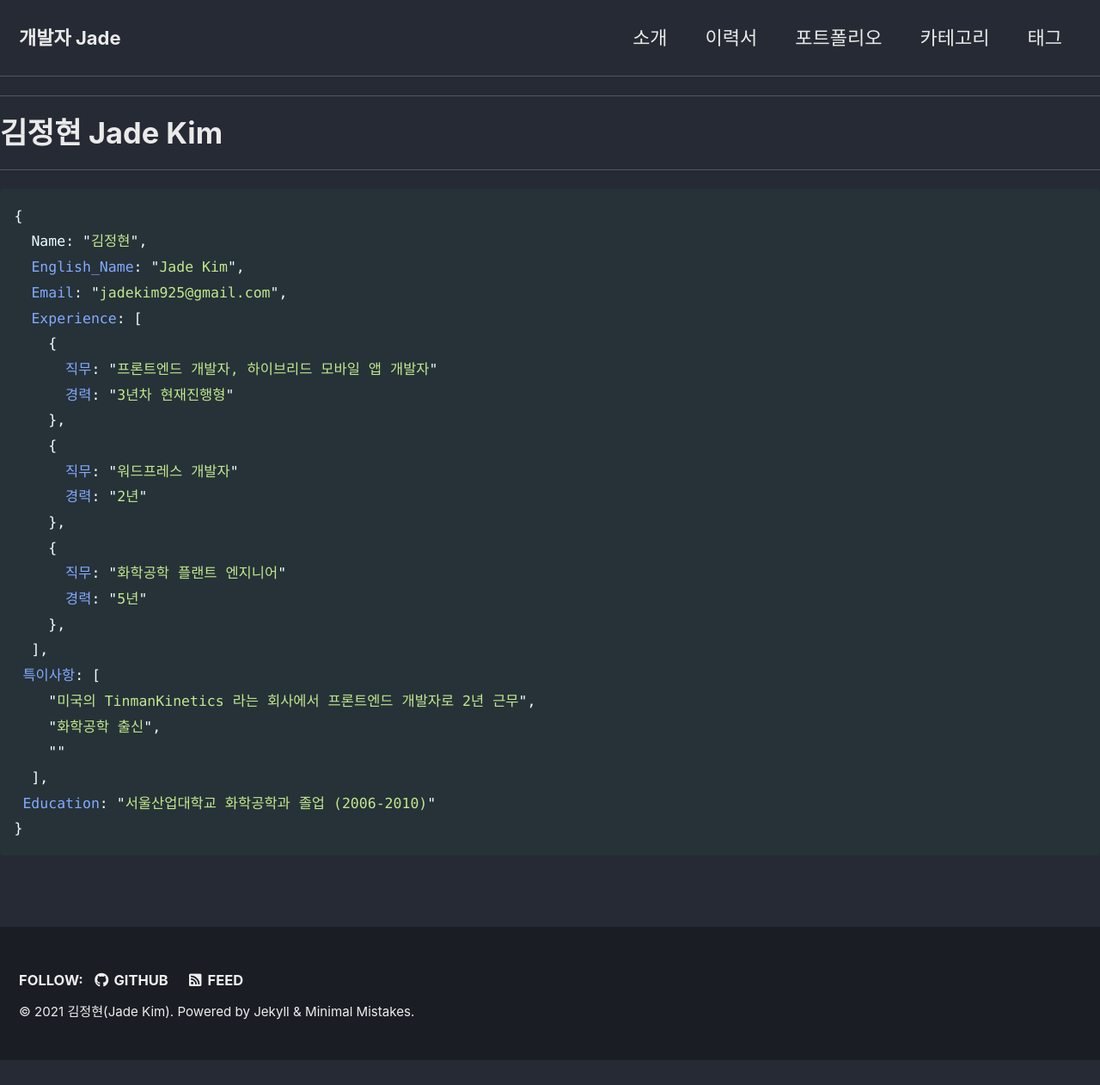
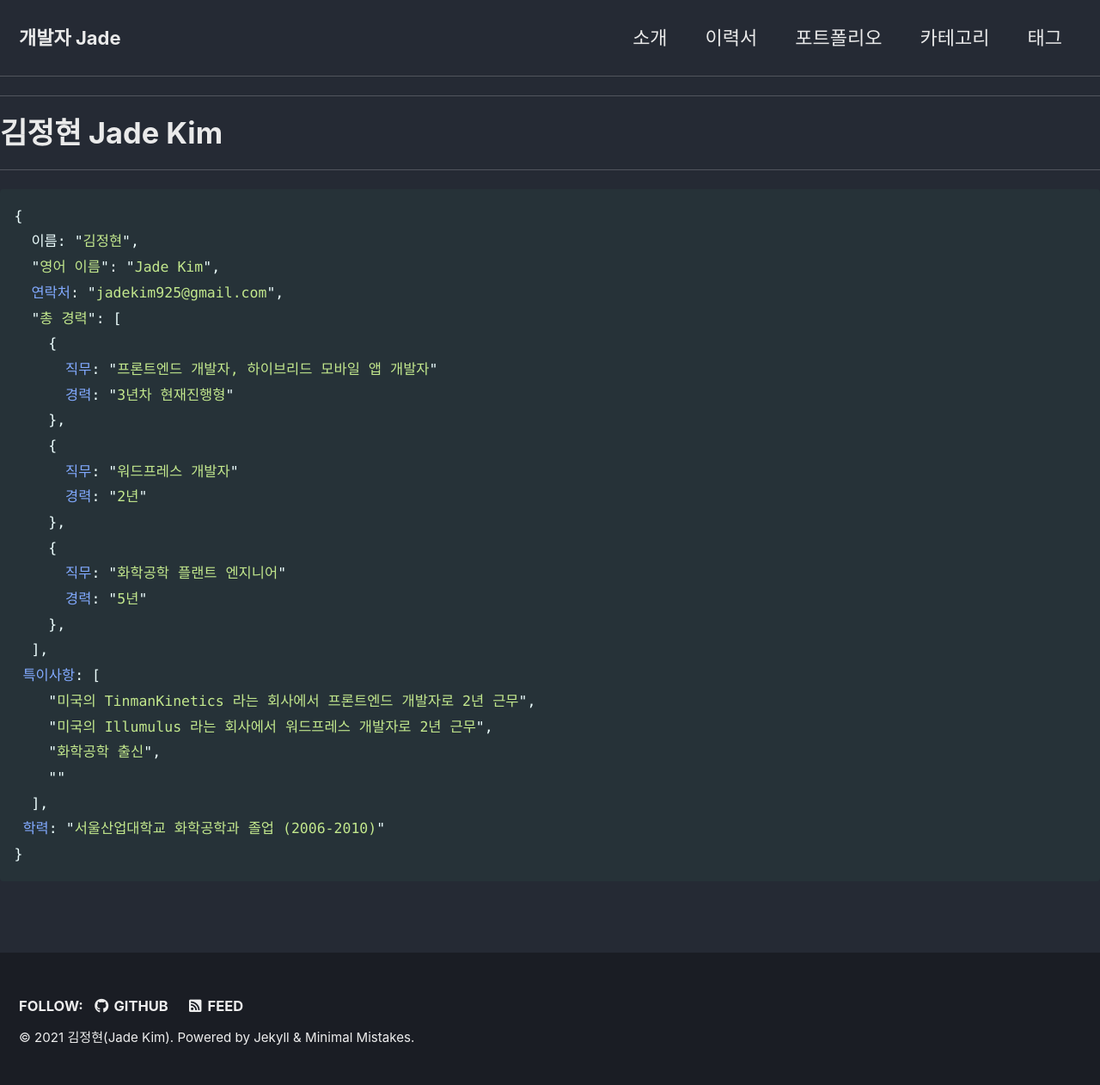
Before and after one commit to trevino-kim/github.io, a Jekyll site: the page built from _pages/about.md, in a window 1280 px wide. Shown: the whole page at 86% size. Built offline with Jekyll 4.4.1, drawn with Linux system fonts in a browser that asks for light colours; cached includes are drawn as plain includes; our own code applies the rules of GitHub Pages for plain Markdown files; before the commit the page ends 1233 px from its top, so only the background shows below that.

Commit message:
Update about.md

````diff
--- a/_pages/about.md
+++ b/_pages/about.md
@@ -9,12 +9,12 @@
 # 김정현 Jade Kim
 ___
 
-```js
+```ts
 {
-  Name: "김정현",
-  English_Name: "Jade Kim",
-  Email: "jadekim925@gmail.com",
-  Experience: [
+  이름: "김정현",
+  "영어 이름": "Jade Kim",
+  연락처: "jadekim925@gmail.com",
+  "총 경력": [
     {
       직무: "프론트엔드 개발자, 하이브리드 모바일 앱 개발자"
       경력: "3년차 현재진행형"
@@ -30,9 +30,10 @@
   ],
  특이사항: [
     "미국의 TinmanKinetics 라는 회사에서 프론트엔드 개발자로 2년 근무",
+    "미국의 Illumulus 라는 회사에서 워드프레스 개발자로 2년 근무",
     "화학공학 출신",
     ""
   ],
- Education: "서울산업대학교 화학공학과 졸업 (2006-2010)"
+ 학력: "서울산업대학교 화학공학과 졸업 (2006-2010)"
 }
 ```
````
